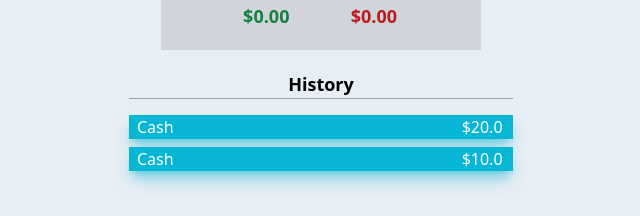
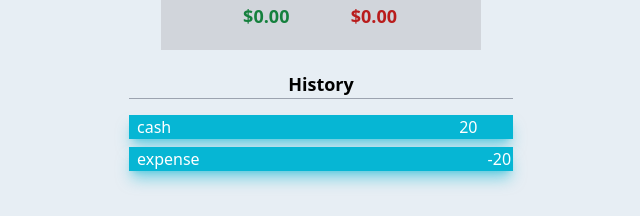
Before and after one commit to MoeMoeee/expense-tracker, a React (Create React App) app: page / in a window 1280 px wide. Shown: the part 214-430 px from the top of the page, without its empty margins (319-959 px from the left). Built offline with nearby package versions, Linux system fonts and the light colour scheme.

Commit message:
added transaction component and hook Context to the history component

```diff
--- a/src/assets/main.css
+++ b/src/assets/main.css
@@ -490,11 +490,11 @@ video {
 .mr-8 {
   margin-right: 2rem;
 }
+.mb-2 {
+  margin-bottom: 0.5rem;
+}
 .mb-4 {
   margin-bottom: 1rem;
-}
-.mb-2 {
-  margin-bottom: 0.5rem;
 }
 .flex {
   display: flex;
--- /dev/null
+++ b/src/components/Transaction.js
@@ -0,0 +1,11 @@
+import React from 'react'
+
+export const Transaction = ({transaction}) => {
+  return (
+    <div>
+        <div className='mb-2 pl-2 flex grow  text-white font-medium border-2 border-none bg-cyan-500 shadow-lg shadow-cyan-500/50'>{transaction.text}
+        <span className='pl-72'>{transaction.amount}</span>
+        </div>
+    </div>
+  )
+}
--- a/src/components/TransactionHistory.js
+++ b/src/components/TransactionHistory.js
@@ -1,18 +1,21 @@
-import React from 'react'
+import React, { useContext } from 'react'
+import { GlobalContext } from '../context/GlobalState'
+import { Transaction } from './Transaction';
 
 export const TransactionHistory = () => {
+  const {transactions} = useContext(GlobalContext);
+
   return (
     <div className='text-center max-w-sm mx-auto'>
-        <div className='mb-4 text-lg font-bold border-l-0 border-r-0 border-t-0 border-solid border border-gray-400'>History</div>
-        <div className='mb-2 pl-2 flex grow  text-white font-medium border-2 border-none bg-cyan-500 shadow-lg shadow-cyan-500/50'>
-          Cash
-          <span className='pl-72'>$20.0</span>
-        </div>
+      <div className='mb-4 text-lg font-bold border-l-0 border-r-0 border-t-0 border-solid border border-gray-400'>History</div>
 
-        <div className='mb-2 pl-2 flex grow  text-white font-medium border-2 border-none bg-cyan-500 shadow-lg shadow-cyan-500/50'>
-          Cash
-          <span className='pl-72'>$10.0</span>
-        </div>
+      {transactions.map(transaction => (
+        <Transaction
+          key = {transaction.id}
+          transaction = {transaction}
+        />
+      ))}
+
     </div>
   )
 }
--- a/src/context/GlobalState.js
+++ b/src/context/GlobalState.js
@@ -3,8 +3,8 @@ import AppReducer from "./AppReducer";
 
 const initialState = {
     transactions: [
-    {id: 1, text: 'cash', amount: 20},
-    {id: 2, text: 'expense', amount: -20}
+    {id: 1, text: 'cash', amount: 20 },
+    {id: 2, text: 'expense', amount:-20 }
     ]
 }
 
@@ -15,7 +15,7 @@ export const GlobalContext = createContext(initialState);
 export const GlobalProvider = ({children}) => {
     const [state, dispatch] = useReducer(AppReducer, initialState);
 
-    return [<GlobalContext.Provider value={{transactions:state.transactions}}>
+    return [<GlobalContext.Provider value={{transactions: state.transactions}}>
         {children}
     </GlobalContext.Provider>];
 }
```
